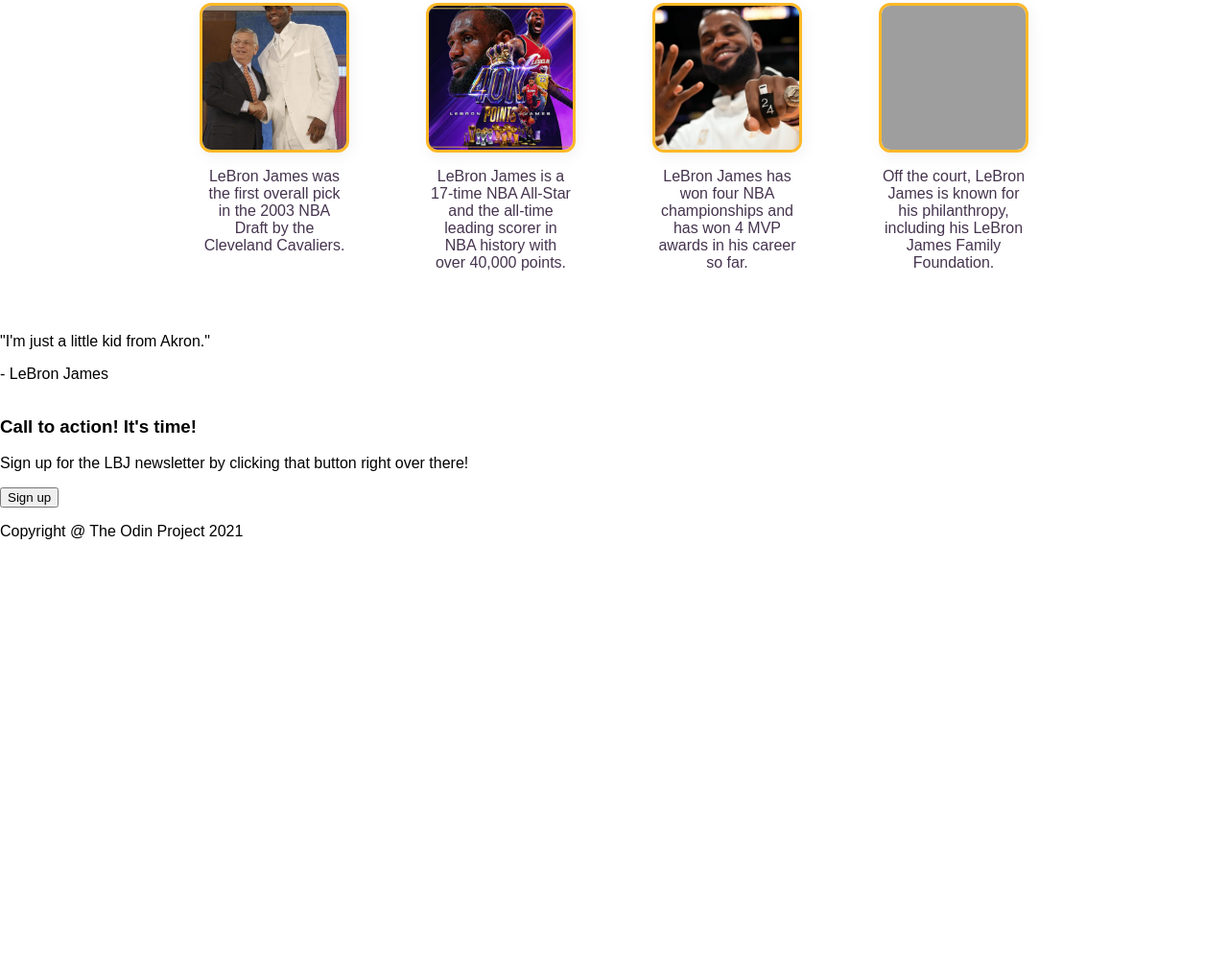
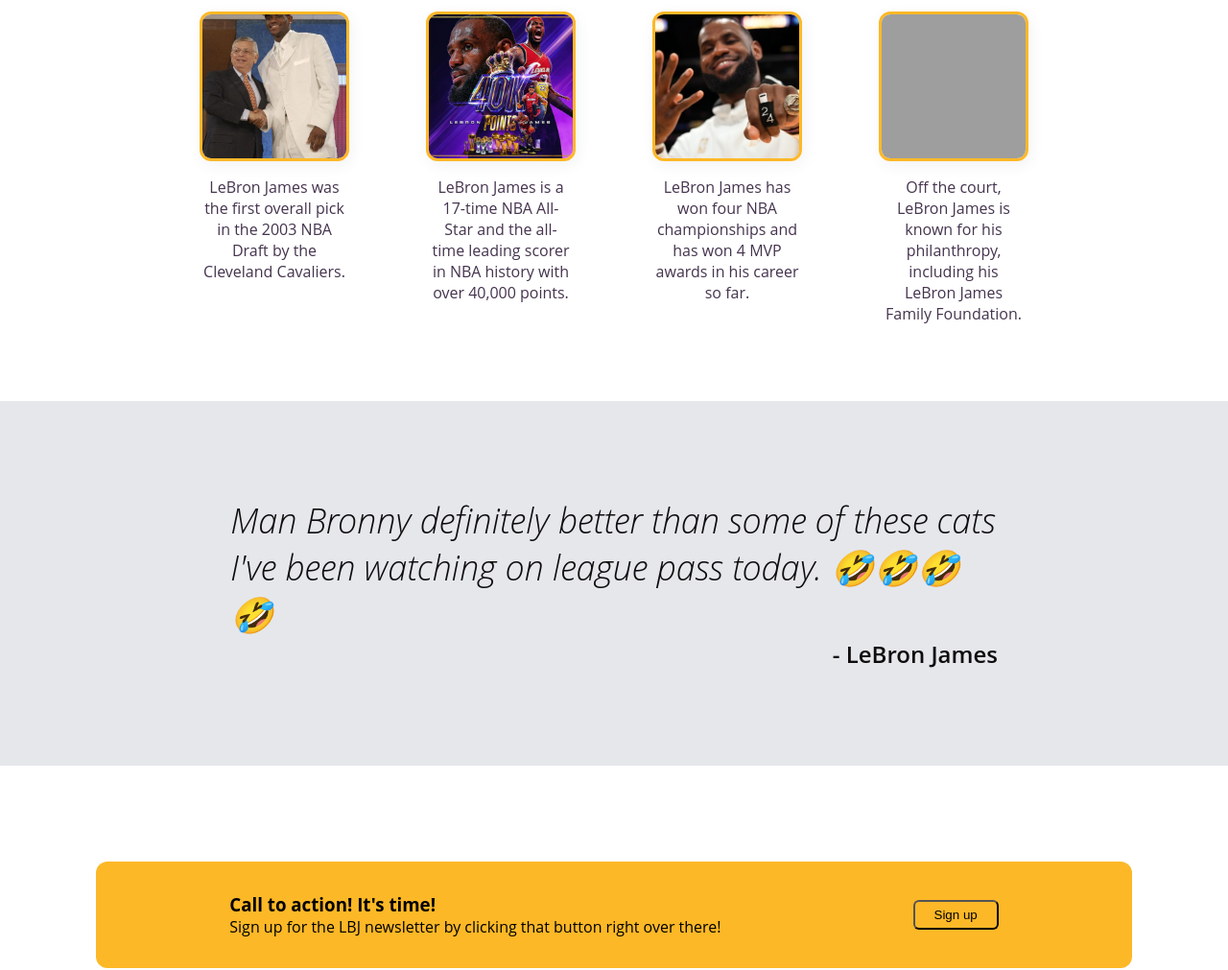
Before and after one commit to MarkLuo04/LandingPage, a plain HTML site: page pages/index.html in a window 1280 px wide. Shown: the part 815-1826 px from the top of the page at 96% size. Before the commit the page ends 1394 px from the top, so only its background shows below. Drawn offline with Linux system fonts and the light colour scheme; grey boxes are pictures that could not be loaded.

Commit message:
Finished quote section and added sign up banner - Changed quote content - Styled quote and adjusted margins - Styled and adjusted banner with sign up button

```diff
--- a/pages/index.html
+++ b/pages/index.html
@@ -58,8 +58,10 @@
     </div>
 
     <div class="quote">
-        <p>"I'm just a little kid from Akron."</p>
-        <p>- LeBron James</p>
+        <p>
+            Man Bronny definitely better than some of these cats I've been watching on league pass today. 🤣🤣🤣🤣
+        </p>
+        <p id="person">- LeBron James</p>
     </div>
 
     <div class="signup">
--- a/pages/styles.css
+++ b/pages/styles.css
@@ -1,5 +1,5 @@
 body {
-    font-family: 'Roboto-regular', sans-serif;
+    font-family: 'Open Sans', sans-serif;
     display: flex;
     flex-direction: column;
     margin: 0;
@@ -82,6 +82,7 @@
     justify-content: center;
     align-items: center;
     padding: 32px 150px;
+    margin-bottom: 32px;
 }
 
 .info h2 {
@@ -118,3 +119,61 @@
     font-size: 16px;
     color: #45344e;
 }
+
+.quote {
+    background-color: #E5E7EB;
+    padding: 100px;
+    display: flex;
+    flex-direction: column;
+    align-items: center;
+
+}
+
+.quote p {
+    font-size: 36px;
+    color: rgb(14, 12, 12);
+    font-style: italic;
+    font-weight: 300;
+    text-wrap: wrap;
+    width: 800px;
+    margin: 0px;
+    padding: 0px;
+}
+
+.quote #person {
+    font-size: 24px;
+    text-align: right;
+    font-style: normal;
+    font-weight: 600;
+}
+
+.signup {
+    padding: 100px;
+}
+
+.signup .banner {
+    padding: 32px;
+    display: flex;
+    align-items: center;
+    justify-content: center;
+    background-color: #FDB827;
+    border-radius: 12px;
+    gap: 200px;
+}
+
+.signup .banner .text {
+    display: flex;
+    flex-direction: column;
+}
+
+.signup .banner button {
+    border-radius: 6px;
+    padding: 6px 20px;
+    background-color: #FDB827;
+}
+
+.signup .banner .text h3,
+.signup .banner .text p {
+    margin: 0;
+    padding: 0;
+}
```
